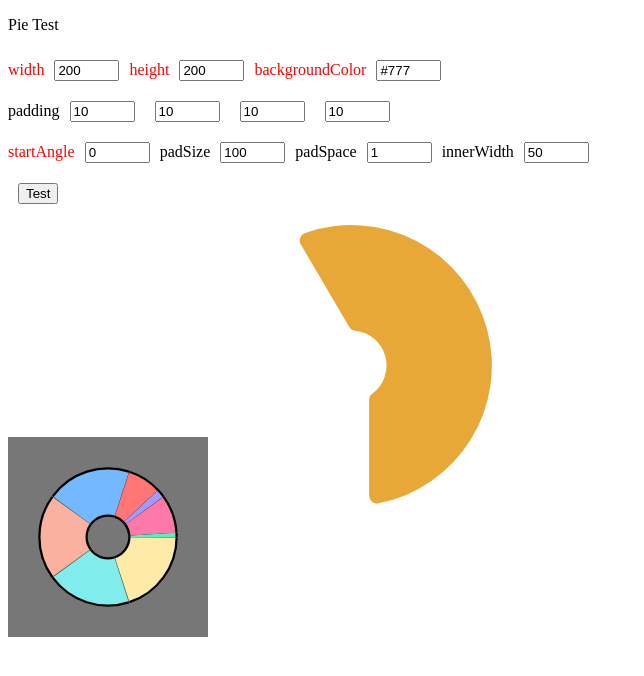
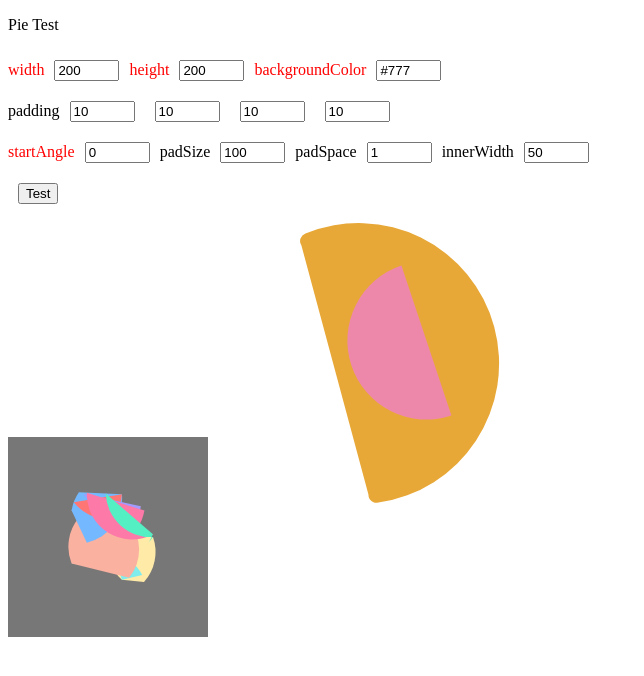
Before and after one commit to sdh20282/jetty-chart, a React (Create React App) app: page / in a window 1280 px wide. Shown: the top 676 px of the page, without its empty margins (0-644 px from the left). Built offline with nearby package versions, Linux system fonts and the light colour scheme.

Commit message:
Feat : 중간 저장
- path 새롭게 그리기 현재 오류

```diff
--- a/src/jetty-chart/src/pies/pie/GetPiePiece.js
+++ b/src/jetty-chart/src/pies/pie/GetPiePiece.js
@@ -1,21 +1,45 @@
 import { checkRangePadSize } from "../utils/checkValue";
-import getCoordinatesForPercent from "../utils/getCoordinatesForPercent";
+import getCoordinatesForPercent, {
+  getCoordinatesForPosition,
+} from "../utils/getCoordinatesForPercent";
 import PiePiece from "./PiePiece";
 
 const GetPiePiece = ({ data, pieSettings }) => {
   let accumulatedPercent = 0;
   return data.map(({ value, label }, index) => {
     const [startX, startY] = getCoordinatesForPercent(accumulatedPercent, pieSettings.startAngle);
+    const startRadiusPos = getCoordinatesForPosition(
+      accumulatedPercent,
+      pieSettings.startAngle,
+      pieSettings.cornerRadius
+    );
+    const startInnerPos = getCoordinatesForPosition(
+      accumulatedPercent,
+      pieSettings.startAngle,
+      pieSettings.innerWidth
+    );
     value *= checkRangePadSize(pieSettings.padSize) / 100;
     accumulatedPercent += value;
     const [endX, endY] = getCoordinatesForPercent(accumulatedPercent, pieSettings.startAngle);
+    const endRadiusPos = getCoordinatesForPosition(
+      accumulatedPercent,
+      pieSettings.startAngle,
+      pieSettings.cornerRadius
+    );
+    const endInnerPos = getCoordinatesForPosition(
+      accumulatedPercent,
+      pieSettings.startAngle,
+      pieSettings.innerWidth
+    );
     const isLargeArcFlag = value > 0.5 ? "1" : "0";
-
     return (
-      <g stroke="black" strokeWidth={5}>
       <PiePiece
         startX={startX}
         startY={startY}
+        startRadiusPos={startRadiusPos}
+        endRadiusPos={endRadiusPos}
+        startInnerPos={startInnerPos}
+        endInnerPos={endInnerPos}
         endX={endX}
         endY={endY}
         isLargeArcFlag={isLargeArcFlag}
@@ -25,7 +49,6 @@ const GetPiePiece = ({ data, pieSettings }) => {
         value={value}
         label={label}
       />
-      </g>
     );
   });
 };
--- a/src/jetty-chart/src/pies/pie/Pie.js
+++ b/src/jetty-chart/src/pies/pie/Pie.js
@@ -17,7 +17,7 @@ const Pie = ({
     padSize: 100, // 조각 크기, default 100
     padSpace: 1, // 조각 여백 default 0
     innerWidth: 50, // 내부원 크기, default 50
-    cornerRadius: 0,
+    cornerRadius: 20, // 조각 둥글기, default 0
   },
 }) => {
   const [newGeneralSettings, setNewGeneralSettings] = useState(generalSettings);
--- a/src/jetty-chart/src/pies/pie/PiePiece.js
+++ b/src/jetty-chart/src/pies/pie/PiePiece.js
@@ -4,6 +4,10 @@ import { checkRangePadSpace, checkRangeStrokeWidth } from "../utils/checkValue";
 const PiePiece = ({
   startX,
   startY,
+  startRadiusPos,
+  endRadiusPos,
+  startInnerPos,
+  endInnerPos,
   isLargeArcFlag,
   endX,
   endY,
@@ -12,24 +16,48 @@ const PiePiece = ({
   value,
   label,
 }) => {
+  console.log(startInnerPos, endInnerPos);
   const targetRad = 2 * Math.PI * value * (1 - checkRangePadSpace(pieSettings.padSpace) / 100);
   const targetSpace = (2 * Math.PI * value * checkRangePadSpace(pieSettings.padSpace)) / 100 / 2;
   const targetRestRad = 2 * Math.PI * (1 - value);
+  console.log("HH");
+  console.log(startRadiusPos);
   return (
     <>
-      <path
+      {/* <path
         d={`M ${startX} ${startY} A 1 1 0 ${isLargeArcFlag} 1 ${endX} ${endY}`}
         fill="none"
         stroke={"black"}
         strokeWidth={1.1}
         strokeDasharray={`0 ${targetSpace} ${targetRad} ${targetSpace + targetRestRad}`}
-      ></path>
-      <path
+      ></path> */}
+      {/* <path
         d={`M ${startX} ${startY} A 1 1 0 ${isLargeArcFlag} 1 ${endX} ${endY}`}
         fill="none"
         stroke={pieSettings.color[index]}
         strokeWidth={checkRangeStrokeWidth(pieSettings.innerWidth)}
         strokeDasharray={`0 ${targetSpace} ${targetRad} ${targetSpace + targetRestRad}`}
+      ></path> */}
+      <path
+        d={`M ${startRadiusPos.x1} ${startRadiusPos.y1}
+        A 1 1 0 ${isLargeArcFlag} 0 ${startX} ${startY}
+        A 0 0 0 ${isLargeArcFlag} 1 ${startRadiusPos.x2} ${startRadiusPos.y2}
+        A 1 1 0 ${isLargeArcFlag} 0 ${endX} ${endY}
+        `}
+        // A ${endRadiusPos.x1} ${endRadiusPos.y1} 0 ${isLargeArcFlag * -1}
+        // 1 ${endRadiusPos.x2} ${endRadiusPos.y2}
+
+        // L ${startInnerPos.startInner} ${startInnerPos.startRoundY1}
+        // A 1 1 0 0
+        // 1 ${endInnerPos.startRoundX2} ${endInnerPos.startRoundY2}
+        // A ${startInnerPos.startRoundX1} ${startInnerPos.startRoundY1} 0 0
+        // 0 ${startInnerPos.startRoundX2} ${startInnerPos.startRoundY2}
+        // A ${startInnerPos.startRoundX1} ${startInnerPos.startRoundY1} 0 0
+        // 1 ${startInnerPos.startRoundX2} ${startInnerPos.startRoundY2}
+        fill={pieSettings.color[index]}
+        // stroke={pieSettings.color[index]}
+        // strokeWidth={checkRangeStrokeWidth(pieSettings.innerWidth)}
+        // strokeDasharray={`0 ${targetSpace} ${targetRad} ${targetSpace + targetRestRad}`}
       ></path>
     </>
   );
--- a/src/jetty-chart/src/pies/pie/PieTest.js
+++ b/src/jetty-chart/src/pies/pie/PieTest.js
@@ -33,15 +33,27 @@ const Ppie = () => {
           stroke-width="0"
         ></path>*/}
         <path
-          d="M-50.56374265966967,-120.98235861469509A8,8,0,0,1,-46.302247100769335,-132.58504183982936
-          A140.4375,140.4375,0,1,1,27.190677558959695,137.7801090873958
-          A8,8,0,0,1,17.641764907626005,129.93148694089527
-          L17.64176490762595,34.654265326402A8,8,0,0,1,20.883307628646435,28.22331793708781
-          A35.109375,35.109375,0,0,0,3.721447310784761,-34.911588946991195
-          A8,8,0,0,1,-2.329681806538666,-38.81652427831339Z"
+          d="
+          M-50,-120
+          A8,8,0,0,1,-46,-132
+          A140.4375,140.4375,0,1,1,27,137
+          A8,8,0,0,1,17,129
+          "
+          // L17.64176490762595,34.654265326402A8,8,0,0,1,20.883307628646435,28.22331793708781
+          // A35.109375,35.109375,0,0,0,3.721447310784761,-34.911588946991195
+          // A8,8,0,0,1,-2.329681806538666,-38.81652427831339Z
           opacity="1"
           fill="#e8a838"
           stroke="rgb(216, 156, 52)"
+          stroke-width="0"
+        ></path>
+        <path
+          d="M 100,50
+          A 1,1,0,0,1,50,-100
+          A 1,1,0,0,1,0aaaaaaaaaaaaa,-100"
+          opacity="1"
+          fill="#e8a"
+          stroke="rgb(216, 156, 152)"
           stroke-width="0"
         ></path>
       </g>
--- a/src/jetty-chart/src/pies/pie/testFile/TestFile.js
+++ b/src/jetty-chart/src/pies/pie/testFile/TestFile.js
@@ -10,6 +10,7 @@ const Test = ({ generalSettings, pieSettings, changeNewGeneralSettings, changeNe
   const [padSize, setPadSize] = useState(pieSettings.padSize);
   const [padSpace, setPadSpace] = useState(pieSettings.padSpace);
   const [innerWidth, setInnerWidth] = useState(pieSettings.innerWidth);
+  const [cornerRadius, setCornerRadius] = useState(pieSettings.cornerRadius);
   const [testToggle, setTestToggle] = useState(true);
   useEffect(() => {
     changeNewGeneralSettings({
@@ -24,6 +25,7 @@ const Test = ({ generalSettings, pieSettings, changeNewGeneralSettings, changeNe
       padSize,
       padSpace,
       innerWidth,
+      cornerRadius,
     });
   }, [testToggle]);
   return (
--- a/src/jetty-chart/src/pies/utils/getCoordinatesForPercent.js
+++ b/src/jetty-chart/src/pies/utils/getCoordinatesForPercent.js
@@ -4,5 +4,13 @@ const getCoordinatesForPercent = (percent, startAngle) => {
 
   return [x, y];
 };
+export const getCoordinatesForPosition = (percent, startAngle, range) => {
+  const x1 = (Math.cos(2 * Math.PI * percent + (Math.PI * startAngle) / 180) * (100 - range)) / 100;
+  const y1 = Math.cos((2 * Math.PI * percent * (100 - range)) / 100 + (Math.PI * startAngle) / 180);
+  const x2 = (Math.sin(2 * Math.PI * percent + (Math.PI * startAngle) / 180) * (100 - range)) / 100;
+  const y2 = Math.sin((2 * Math.PI * percent * (100 - range)) / 100 + (Math.PI * startAngle) / 180);
+
+  return { x1: x1, y1: y1, x2: x2, y2: y2 };
+};
 
 export default getCoordinatesForPercent;
```
Lines whose indentation alone changed are shown as unchanged.
